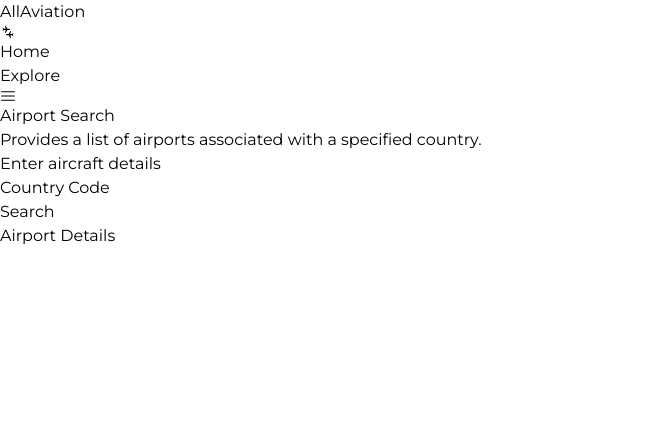
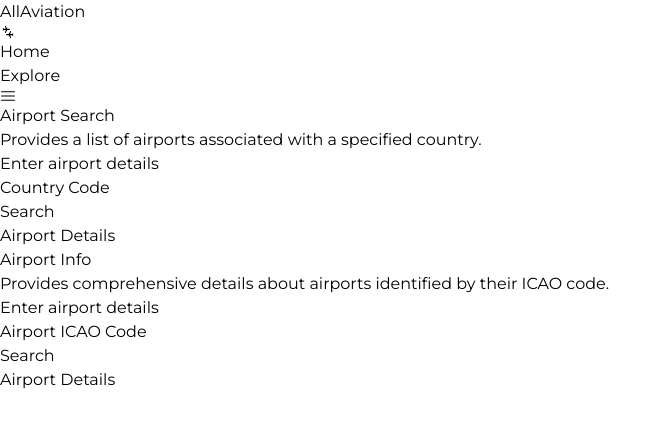
Before and after one commit to NotZarifGithub/AllAviation---ReactPractice-MERN, a React (Vite) app in the folder client/: page /explore/airport in a window 1280 px wide. Shown: the top 428 px of the page, without its empty margins (0-672 px from the left). Built offline with nearby package versions, Linux system fonts and the light colour scheme.

Commit message:
airport info done

```diff
--- a/client/src/pages/Airport.jsx
+++ b/client/src/pages/Airport.jsx
@@ -4,15 +4,17 @@
 import FormCard from "../components/FormCard"
 
 const Airport = () => {
-  const [airportSearchformData, airportSearchsetFormData] = useState({})
+  const [airportSearchFormData, setAirportSearchFormData] = useState({})
+  const [airportInfoFormData, setAirportInfoFormData] = useState({})
   const [airportSearchData, setAirportSearchData] = useState({})
+  const [airportInfoData, setAirportInfoData] = useState({})
 
   const handleChangeAirportSearch = (e) => {
-    airportSearchsetFormData({
-      ...airportSearchformData,
+    setAirportSearchFormData({
+      ...airportSearchFormData,
       [e.target.id]: e.target.value
-
     })
+    console.log(airportSearchFormData)
   }
 
   const handleSubmitAirportSearch = async (e) => {
@@ -21,7 +23,7 @@
     try {
       const airportSearchData = await axios.get('/api/airport/airport-search', {
       params: {
-        city: airportSearchformData.city,
+        country: airportSearchFormData.country,
       }
     })
     setAirportSearchData(airportSearchData.data)
@@ -31,7 +33,30 @@
     }
   }
 
-  console.log(airportSearchData)
+  const handleChangeAirportInfo = (e) => {
+    setAirportInfoFormData({
+      ...airportInfoFormData,
+      [e.target.id]: e.target.value
+    })
+    console.log(airportInfoFormData)
+  }
+
+  const handleSubmitAirportInfo = async (e) => {
+    e.preventDefault()
+    try {
+      const airportInfoData = await axios.get("/api/airport/airport-info", {
+        params: {
+          icao: airportInfoFormData.icao
+        }
+      })
+      setAirportInfoData(airportInfoData.data)
+
+    } catch (error) {
+      console.error(error)
+    }
+  }
+
+  console.log(airportInfoData)
 
   return (
     <main className="flex flex-col gap-10">
@@ -53,9 +78,9 @@
 
           <div className="flex-1">
             <FormCard
-              mainTitle={"Enter aircraft details"}
+              mainTitle={"Enter airport details"}
               title={"Country Code"}
-              titleForm={"model"}
+              titleForm={"country"}
               handleChange={handleChangeAirportSearch}
               handleSubmit={handleSubmitAirportSearch}
             />
@@ -91,8 +116,103 @@
         </div>
       </section>
 
+     {/* Airport Info */}
+
+      <section className="flex px-[20px] max-w-[1200px] mx-auto py-[20px] flex-col gap-8 w-full">
+
+        {/* title and description */}
+
+        <TitleCard
+          title={"Airport Info"}
+          description={"Provides comprehensive details about airports identified by their ICAO code."}
+        />
+
+        <div className="flex flex-col gap-5 md:flex-row">
+
+          {/* form */}
+
+          <div className="flex-1">
+            <FormCard
+              mainTitle={"Enter airport details"}
+              title={"Airport ICAO Code"}
+              titleForm={"icao"}
+              handleChange={handleChangeAirportInfo}
+              handleSubmit={handleSubmitAirportInfo}
+            />
+          </div>
+
+          <section className="flex-1 flex flex-col gap-4 max-h-[200px]">
+            <h1 className="text-lg font-medium">Airport Details</h1>
+            {airportInfoData.length > 0 && (
+              <div className="grid gap-2 text-sm md:grid-cols-2">
+                {airportInfoData.map((item, index) => (
+                  <div key={index}>
+                    <p>
+                      <span className="text-base font-medium">
+                        ICAO Code: <span className="border-b-2 border-black">{item.ident}</span>
+                      </span>
+                    </p>
+                    {item.iata && (
+                      <p>
+                        <span className="text-base font-medium">
+                          IATA Code: <span className="border-b-2 border-black">{item.iata}</span>
+                        </span>
+                      </p>
+                    )}
+                    <p>
+                      <span className="text-base font-medium">
+                        Airport Name: <span className="border-b-2 border-black">{item.name}</span>
+                      </span>
+                    </p>
+                    <p>
+                      <span className="text-base font-medium">
+                        City: <span className="border-b-2 border-black">{item.city}</span>
+                      </span>
+                    </p>
+                    <p>
+                      <span className="text-base font-medium">
+                        Country: <span className="border-b-2 border-black">{item.country}</span>
+                      </span>
+                    </p>
+                    <p>
+                      <span className="text-base font-medium">
+                        Latitude: <span className="border-b-2 border-black">{item.pos_lat}</span>
+                      </span>
+                    </p>
+                    <p>
+                      <span className="text-base font-medium">
+                        Longitude: <span className="border-b-2 border-black">{item.pos_lng}</span>
+                      </span>
+                    </p>
+                    <p>
+                      <span className="text-base font-medium">
+                        Public: <span className="border-b-2 border-black">{item.public.toString()}</span>
+                      </span>
+                    </p>
+                    <p>
+                      <span className="text-base font-medium">
+                        Owner: <span className="border-b-2 border-black">{item.owner}</span>
+                      </span>
+                    </p>
+                    <p>
+                      <span className="text-base font-medium">
+                        Operator: <span className="border-b-2 border-black">{item.operator}</span>
+                      </span>
+                    </p>
+                    <p>
+                      <span className="text-base font-medium">
+                        Local Time: <span className="border-b-2 border-black">{item.local_time}</span>
+                      </span>
+                    </p>
+                  </div>
+                ))}
+              </div>
+            )}
+          </section>
+        </div>
 
 
+      </section>
     </main>
   )
 }
```
Also changed, not shown: 2 other files (tests, documents, lock files or other folders).
